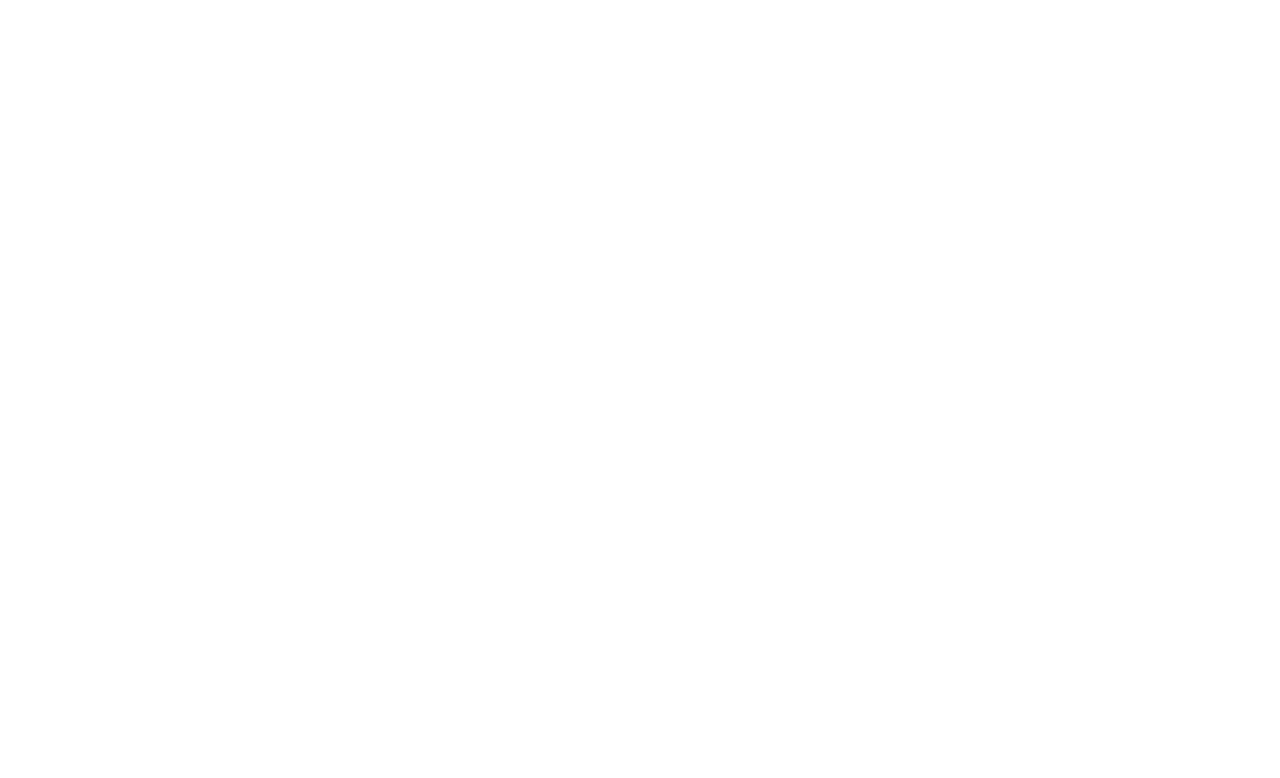
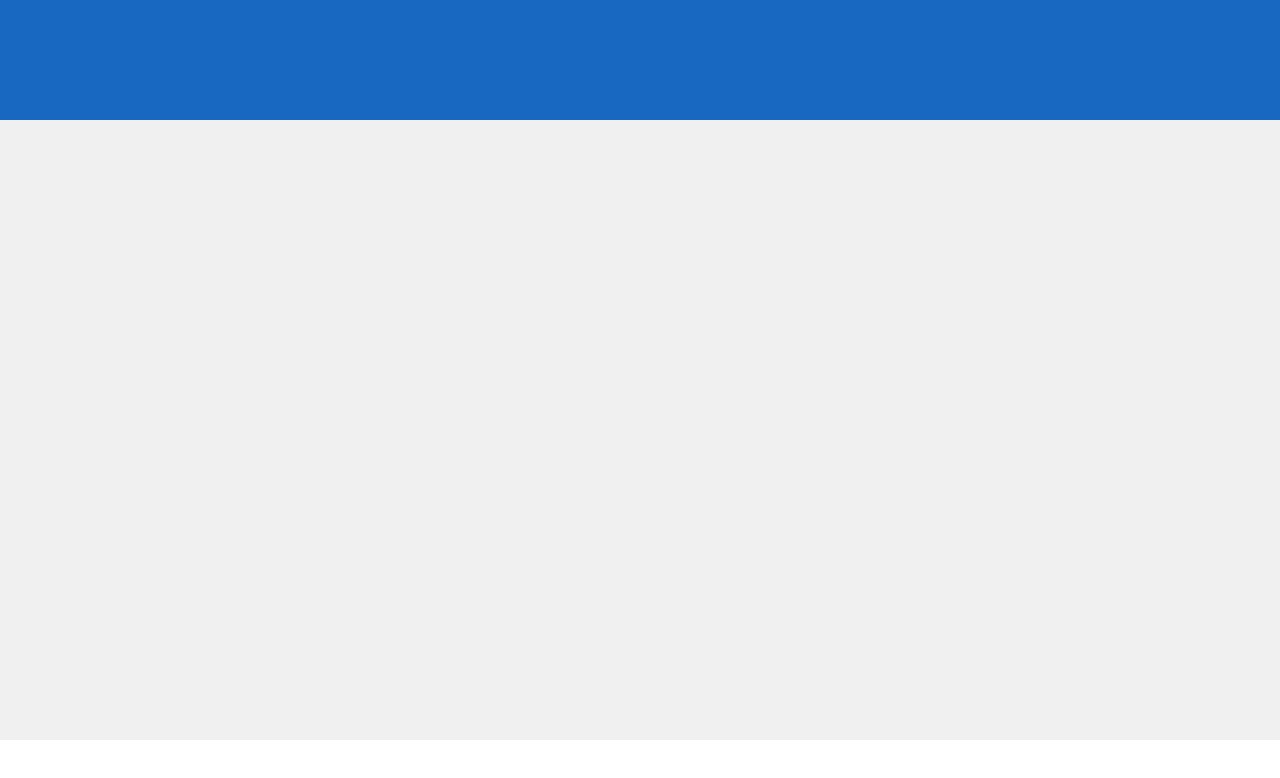
Before and after one commit to Beer-code/Projeto-Infinito, a plain HTML site: page index.html in a window 1280 px wide. Drawn offline with Linux system fonts and the light colour scheme.

Commit message:
Alterações do html e css

```diff
--- /dev/null
+++ b/assets/css/style.css
@@ -0,0 +1,33 @@
+* {
+    font-family: 'Oswald', sans-serif;
+    box-sizing: border-box;
+}
+
+body {
+    height: 100vh;
+    margin: 0px;
+    display: grid;
+    grid-template-rows: 120px 1fr 60px;
+    grid-template-columns: 1fr;
+    grid-template-areas:
+        "cabecalho"
+        "principal"
+        "rodape";
+}
+
+.cabecalho {
+    grid-area: cabecalho;
+    background-color: #1867c0;
+}
+
+.principal {
+    grid-area: principal;
+    height: calc(100vh - 180px);
+    background-color: #f0f0f0;
+    padding: 20px;
+}
+
+.rodape {
+    grid-area: rodape;
+    background-color: #fff;
+}
--- a/index.html
+++ b/index.html
@@ -2,12 +2,13 @@
 <html lang="en">
 <head>
     <meta charset="UTF-8">
-    <link rel="preconnect" href="https://fonts.googleapis.com">
-    <link rel="preconnect" href="https://fonts.gstatic.com" crossorigin>
     <link href="https://fonts.googleapis.com/css2?family=Oswald:wght@300&display=swap" rel="stylesheet">
+    <link rel="stylesheet" href="assets/css/style.css">
     <title>API TargetIT GINFES</title>
 </head>
 <body>
-
+    <header class="cabecalho"></header>
+    <main class="principal"></main>
+    <footer class="rodape"></footer>
 </body>
 </html>
```
Also changed, not shown: assets/css/estilo.css (deleted).
